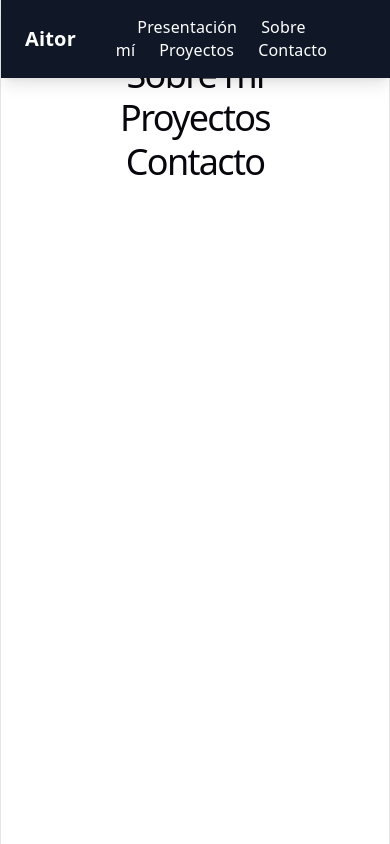
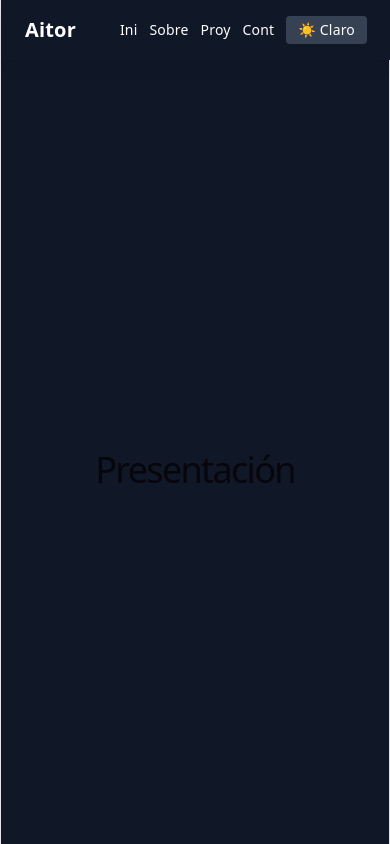
Before and after one commit to AitorAl/AitorAl.github.io, a React (Vite) app: page / in a window 390 px wide. Shown: the top 844 px of the page. Built offline with nearby package versions, Linux system fonts and the light colour scheme.

Commit message:
Done dark/white mode and general structure of the page

```diff
--- a/src/App.css
+++ b/src/App.css
@@ -182,5 +182,3 @@
     border-right-color: var(--border);
   }
 }
-
-@import "tailwindcss";
--- a/src/App.jsx
+++ b/src/App.jsx
@@ -3,12 +3,18 @@ import reactLogo from './assets/react.svg'
 import viteLogo from './assets/vite.svg'
 import heroImg from './assets/hero.png'
 import './App.css'
+import { ThemeManager } from './components/ThemeManager.jsx'
 
 
 import Gestor from './components/Gestor.jsx'
 
 function App() {
-  return <Gestor />
+  return (
+        <ThemeManager>
+          <Gestor />
+        </ThemeManager>
+
+  )
 }
 
 export default App
--- a/src/components/Contactos.jsx
+++ b/src/components/Contactos.jsx
@@ -2,7 +2,7 @@
 
 function Contactos() {
   return (
-    <section id="contactos">
+    <section id="contactos" className="min-h-screen flex items-center justify-center pt-24 text-2xl md:text-4xl bg-white dark:bg-gray-900 text-black dark:text-white">
       <h1>Contacto</h1>
     </section>
   )
--- a/src/components/Gestor.jsx
+++ b/src/components/Gestor.jsx
@@ -7,7 +7,7 @@ import '../App.css'
 
 function Gestor() {
   return (
-    <div className="scroll-smooth">
+    <div className="scroll-smooth bg-white dark:bg-gray-900 text-black dark:text-white">
       <Navegacion />
       <Presentacion />
       <Sobre />
--- a/src/components/Navegacion.jsx
+++ b/src/components/Navegacion.jsx
@@ -1,13 +1,26 @@
+import ThemeSelector from './ThemeSelector.jsx'
 
 function Navegacion() {
   return (
-    <nav className="fixed top-0 w-full bg-gray-900 text-white flex justify-between items-center px-6 py-4 z-50 shadow-lg">
+<nav className="fixed top-0 w-full bg-white dark:bg-gray-900 text-black dark:text-white flex justify-between items-center px-6 py-4 z-50 shadow-lg">
   <span className="font-bold text-xl">Aitor</span>
-      <div className="space-x-6">
-        <a href="#presentacion">Presentación</a>
+
+  {/* escritorio */}
+  <div className="hidden md:flex gap-6 items-center">
+    <a href="#presentacion">Inicio</a>
     <a href="#sobre">Sobre mí</a>
     <a href="#proyectos">Proyectos</a>
     <a href="#contactos">Contacto</a>
+    <ThemeSelector />
+  </div>
+
+  {/* móvil */}
+  <div className="flex md:hidden gap-3 text-sm items-center">
+    <a href="#presentacion">Ini</a>
+    <a href="#sobre">Sobre</a>
+    <a href="#proyectos">Proy</a>
+    <a href="#contactos">Cont</a>
+    <ThemeSelector />
   </div>
 </nav>
   )
--- a/src/components/Presentacion.jsx
+++ b/src/components/Presentacion.jsx
@@ -3,7 +3,7 @@
 // components/Presentacion.jsx
 function Presentacion() {
   return (
-    <section id="presentacion">
+    <section id="presentacion" className="min-h-screen flex items-center justify-center pt-24 text-2xl md:text-4xl bg-white dark:bg-gray-900 text-black dark:text-white bg-gray-100 dark:bg-gray-800">
       <h1>Presentación</h1>
     </section>
   )
--- a/src/components/Proyectos.jsx
+++ b/src/components/Proyectos.jsx
@@ -2,7 +2,7 @@
 
 function Proyectos() {
   return (
-    <section id="proyectos">
+    <section id="proyectos" className="min-h-screen flex items-center justify-center pt-24 text-2xl md:text-4xl bg-white dark:bg-gray-900 text-black dark:text-white bg-gray-100 dark:bg-gray-800">
       <h1>Proyectos</h1>
     </section>
   )
--- a/src/components/Sobre.jsx
+++ b/src/components/Sobre.jsx
@@ -2,7 +2,7 @@
 
 function Sobre() {
   return (
-    <section id="sobre">
+    <section id="sobre" className="min-h-screen flex items-center justify-center pt-24 text-2xl md:text-4xl bg-white dark:bg-gray-900 text-black dark:text-white">
       <h1>Sobre mí</h1>
     </section>
   )
--- /dev/null
+++ b/src/components/ThemeManager.jsx
@@ -0,0 +1,25 @@
+import { createContext, useState, useEffect } from 'react'
+
+const ContextoTema = createContext(null)
+
+function ThemeManager({ children }) {
+  const [tema, setTema] = useState('dark')
+
+  const cambiarTema = () => {
+    setTema(tema === 'dark' ? 'light' : 'dark')
+  }
+
+  useEffect(() => {
+    const htmlTag = document.documentElement
+    if (tema === 'dark') htmlTag.classList.add('dark')
+    else htmlTag.classList.remove('dark')
+  }, [tema])
+
+  return (
+    <ContextoTema.Provider value={{ tema, cambiarTema }}>
+      {children}
+    </ContextoTema.Provider>
+  )
+}
+
+export { ContextoTema, ThemeManager }
--- /dev/null
+++ b/src/components/ThemeSelector.jsx
@@ -0,0 +1,17 @@
+import { ContextoTema } from './ThemeManager.jsx'
+import { useContext } from 'react'
+
+function ThemeSelector() {
+  const { tema, cambiarTema } = useContext(ContextoTema)
+
+  return (
+<button
+  onClick={cambiarTema}
+  className="px-3 py-1 rounded text-sm bg-gray-200 dark:bg-gray-700 text-black dark:text-white hover:opacity-80"
+>
+  {tema === 'dark' ? '☀️ Claro' : '🌙 Oscuro'}
+</button>
+  )
+}
+
+export default ThemeSelector
--- a/src/index.css
+++ b/src/index.css
@@ -1,3 +1,7 @@
+@import "tailwindcss";
+
+@custom-variant dark (&:where(.dark, .dark *));
+
 :root {
   --text: #6b6375;
   --text-h: #08060d;
```
Lines whose indentation alone changed are shown as unchanged.
